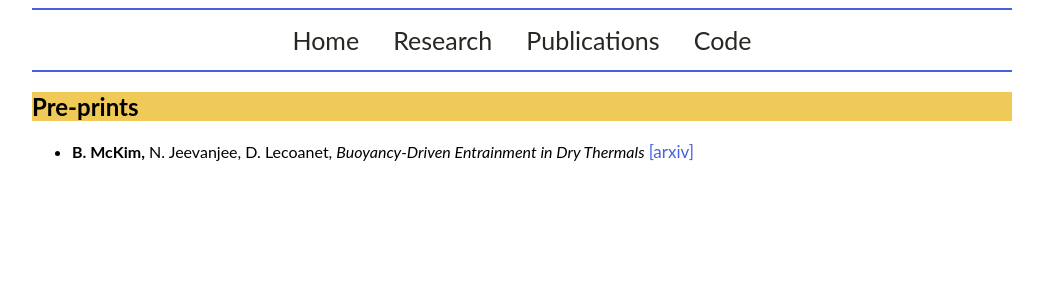
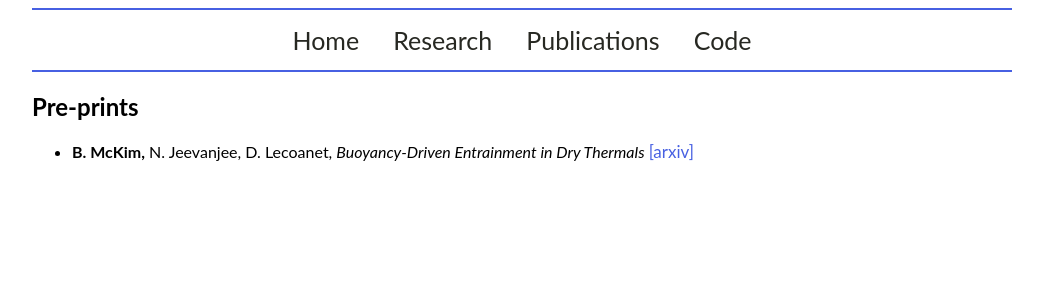
Before and after one commit to mckimb/mckimb.github.io, a Jekyll site: the page built from papers/index.html, in a window 1280 px wide. Shown: the top 300 px of the page, without its empty margins (118-1161 px from the left). Built offline with Jekyll 4.4.1, drawn with Linux system fonts in a browser that asks for light colours.

Commit message:
Update main.css

```diff
--- a/css/main.css
+++ b/css/main.css
@@ -6,8 +6,7 @@ body {
 
 body h2 {
     \\ color: #e24760;
-    background-color: #EFCA58;
-
+    \\ background-color: #EFCA58;
 }
 
 
```
